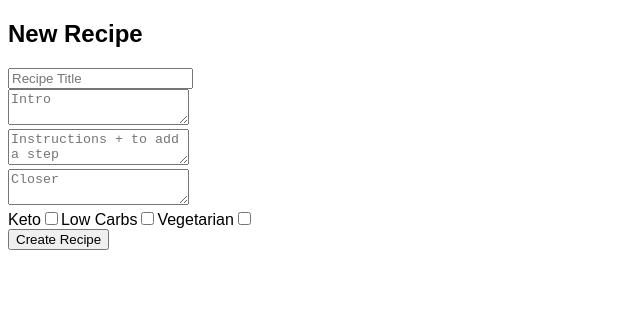
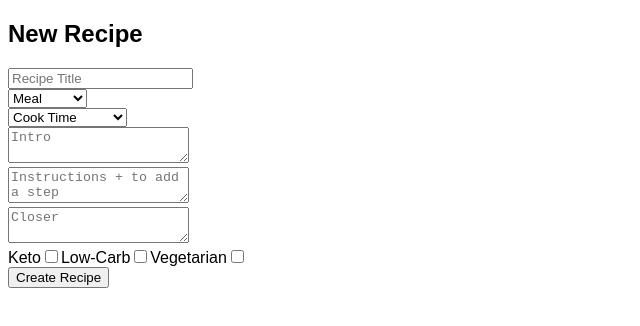
Before and after one commit to AnimalFace/dishDashboard, a React app: page / in a window 1280 px wide. Shown: the top 326 px of the page, without its empty margins (0-640 px from the left). Built offline with nearby package versions, Linux system fonts and the light colour scheme; the HTML template or start-up script is replaced by a standard one.

Commit message:
form work

```diff
--- a/client/src/components/RecipeForm.jsx
+++ b/client/src/components/RecipeForm.jsx
@@ -20,8 +20,8 @@ class RecipeForm extends React.Component {
 
   handleSubmit(event) {
     event.preventDefault();
-    const post = this.state;
-    this.props.submitHandler(post, () => {
+    const recipe = this.state;
+    this.props.submitHandler(recipe, () => {
       this.setState({
         title: '',
         meal: '',
@@ -44,13 +44,37 @@ class RecipeForm extends React.Component {
           <h2>New Recipe</h2>
           <form onSubmit={this.handleSubmit}>
             <input className="form-input" type="text" name="title" placeholder="Recipe Title" onChange={this.handleInput}></input><br></br>
+
+            <select className="meal-select"name="meal" default="meal">
+            <option value="" selected disabled hidden>Meal</option>
+              <option value="Breakfast">Breakfast</option>
+              <option value="Lunch">Lunch</option>
+              <option value="Dinner">Dinner</option>
+              <option value="Snack">Snack</option>
+              <option value="Desert">Desert</option>
+            </select><br></br>
+
+            <select className="meal-select"name="meal">
+              <option value="" selected disabled hidden>Cook Time</option>
+              <option value="10mins">10 mins or less</option>
+              <option value="20mins">10 - 20 mins</option>
+              <option value="30mins">Around 30 mins</option>
+              <option value="1hr">30 mins - 1 hr</option>
+              <option value="2hrs">Around 2 hrs</option>
+              <option value="12hrs">12 hrs or less</option>
+              <option value="24hrs">24 hrs or less</option>
+              <option value="over24">More than a day</option>
+            </select><br></br>
+
+
+
             <textarea className="form-textarea" name="intro" placeholder="Intro" onChange={this.handleInput}></textarea><br></br>
             {<textarea className="form-textarea" name="instructions" placeholder="Instructions + to add a step" onChange={this.handleInput}></textarea>}<br></br>
 
             <textarea className="form-textarea" name="closer" placeholder="Closer" onChange={this.handleInput}></textarea><br></br>
             <label for="keto">Keto</label>
             <input type="checkbox" name="keto" value={true} onChange={this.handleInput}></input>
-          <label for="lowCarb">Low Carbs</label>
+            <label for="lowCarb">Low-Carb</label>
             <input type="checkbox" name="lowCarb" value={true} onChange={this.handleInput}></input>
             <label for="vegetarian">Vegetarian</label>
             <input type="checkbox" name="vegetarian" value={true} onChange={this.handleInput}></input>
```
Also changed, not shown: 1 other file (tests, documents, lock files or other folders). Lines whose indentation alone changed are shown as unchanged.
